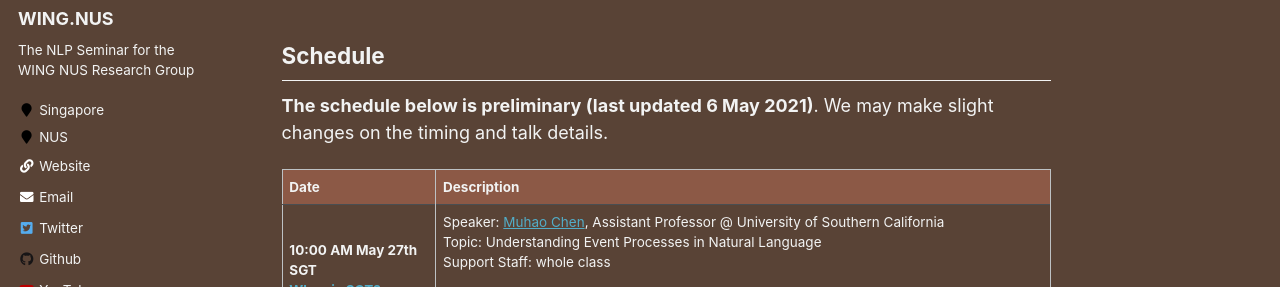
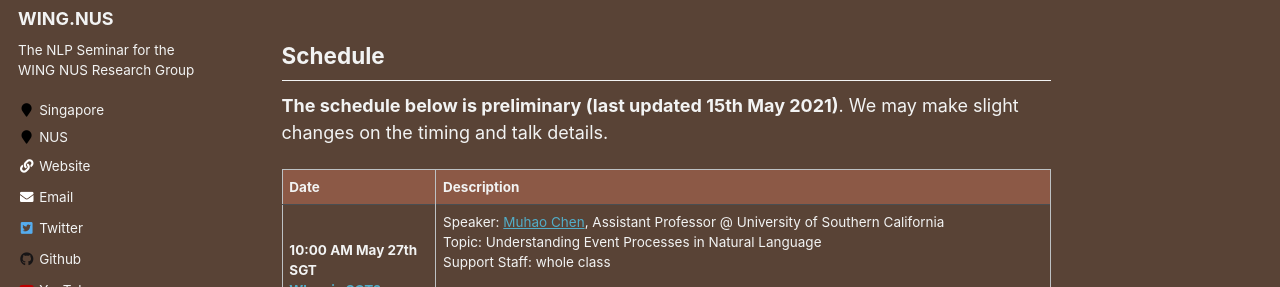
Before and after one commit to WING-NUS/nlp-seminar, a Jekyll site: the page built from _pages/about.md, in a window 1280 px wide and 1376 px high. Shown: the part 295-582 px from the top of the window. Built offline with Jekyll 4.4.1, drawn with Linux system fonts in a browser that asks for light colours.

Commit message:
change YouTube Links and Timestamps

```diff
--- a/_config.yml
+++ b/_config.yml
@@ -113,7 +113,7 @@ author:
   vine             :
   weibo            :
   xing             :
-  youtube          : "UC-An3W4ZgszhZgBNh0WFbgQ"
+  youtube          : "UCK8KLoKYvow7X6pe_di-Gvw"
   wikipedia        :
 
 
--- a/_pages/about.md
+++ b/_pages/about.md
@@ -12,7 +12,7 @@ Our group will be running our first NLP seminar in 2021 summer, tentatively from
 
 ## Schedule  {#schedule}
 
-**The schedule below is preliminary (last updated 6 May 2021)**. We may make slight changes on the timing and talk details.
+**The schedule below is preliminary (last updated 15th May 2021)**. We may make slight changes on the timing and talk details.
 
 <table class="table table-striped">
 <thead class="thead-inverse"><tr><th>Date</th><th width="80%">Description</th></tr></thead>
```
